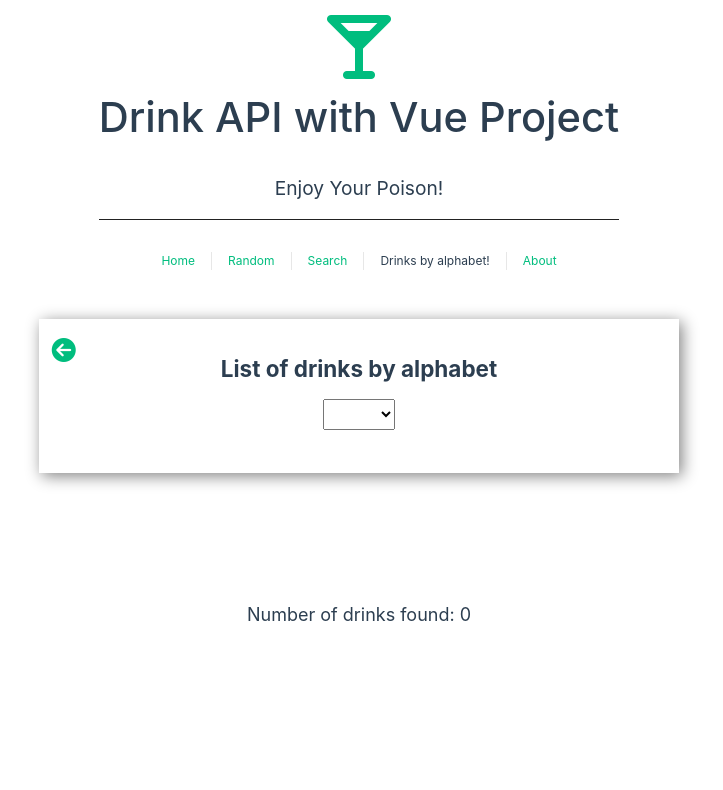
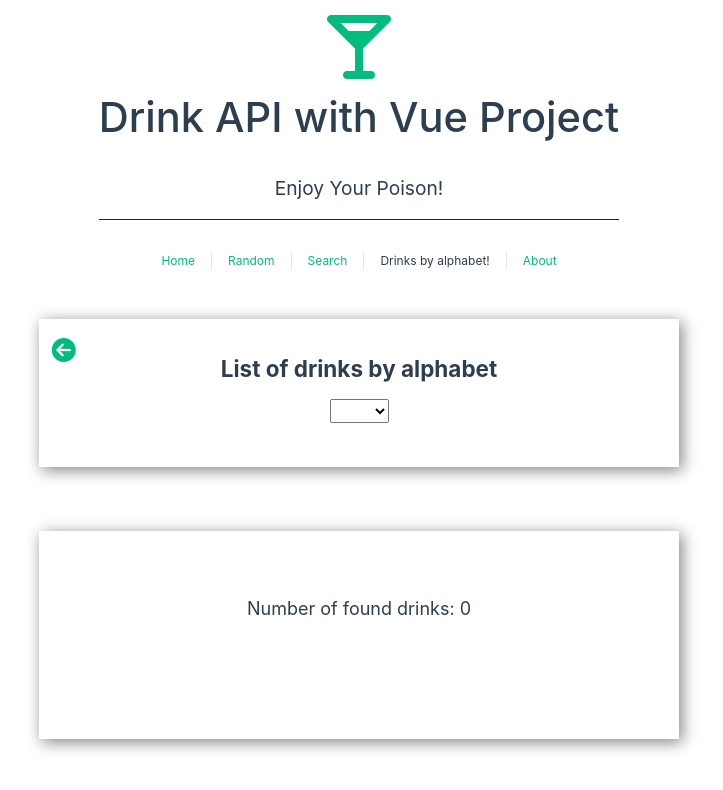
Before and after one commit to Ivet13/vue-drinkAPI, a Vue app in the folder drinkAPI/: page /list in a window 1280 px wide. Shown: the top 790 px of the page, without its empty margins (281-1004 px from the left). Built offline with nearby package versions, Linux system fonts and the light colour scheme.

Commit message:
container refactoring css

```diff
--- a/drinkAPI/src/App.vue
+++ b/drinkAPI/src/App.vue
@@ -69,6 +69,16 @@ nav a:first-of-type {
   border: 0;
 }
 
+.container{
+  margin:auto;
+  text-align: center;
+  width: 50%;
+  padding: 2rem;
+  margin-top: 17px;
+  margin-bottom: 5%;
+  box-shadow: 3px 3px 15px grey;
+}
+
 @media (min-width: 1024px) {
   header {
     /* display: flex; */
--- a/drinkAPI/src/views/AboutView.vue
+++ b/drinkAPI/src/views/AboutView.vue
@@ -1,7 +1,7 @@
 <template>
   <div>
 
-    <main class="about-container">
+    <main class="container">
       <GoBack/>
       <h1>Who did this?</h1>
       <p>KK-Soft@2023</p>
@@ -16,16 +16,3 @@ export default {
   components: {GoBack},
 }
 </script>
-
-<style>
-.about-container{
-  margin:auto;
-  text-align: center;
-  text-align: center;
-    width: 50%;
-  padding: 2rem;
-  margin-top: 17px;
-  margin-bottom: 5%;
-  box-shadow: 3px 3px 15px grey;
-}
-</style>
--- a/drinkAPI/src/views/HomeView.vue
+++ b/drinkAPI/src/views/HomeView.vue
@@ -1,5 +1,5 @@
 <template>
-  <main class="home">
+  <main class="home container">
     <h1>Welcome to our madness!</h1>
     <p>Enjoy browsing for drinks, search for a specific drink or just get a random. It's all connected ... to the API,
       so drinks are being generated.</p>
--- a/drinkAPI/src/views/ItemView.vue
+++ b/drinkAPI/src/views/ItemView.vue
@@ -1,6 +1,6 @@
 <template>
     <div>
-        <section v-if="item" class="random-drink-container-detail">
+        <section v-if="item" class="container">
             <h1>{{ item.strDrink }} - Detailed view</h1>
             <span v-if="IBA">International Bartenders' Association Official Cocktail List!</span>
             <GoBack/>
@@ -120,15 +120,8 @@ export default {
 .drink-detail-wrapper {
     display: flex;
     flex-wrap: wrap;
-}
-
-.random-drink-container-detail {
-    width: 90%;
-    margin: auto;
-    padding: 2rem;
-    margin-top: 17px;
-    margin-bottom: 5%;
-    box-shadow: 3px 3px 15px grey;
+    justify-content: center;
+    align-items: center;
 }
 
 .img-detailed {
--- a/drinkAPI/src/views/ListView.vue
+++ b/drinkAPI/src/views/ListView.vue
@@ -1,6 +1,6 @@
 <template>
     <div>
-        <section  class="list-search-container">
+        <section  class="container">
             <h1>List of drinks by alphabet</h1>
             <GoBack/>
             <div class="search-bar">
@@ -49,8 +49,8 @@
             </div>
         </section>
 
-        <section v-if="items != null" class="results-container">
-            <p>Number of drinks found: {{ items.length }}</p>
+        <section v-if="items != null" class="results-container container">
+            <p>Number of found drinks: {{ items.length }}</p>
             <ul>
         <router-link
         v-for="item in items"
@@ -61,6 +61,8 @@
           <li>{{ item.strDrink }}</li>
 
         </router-link></ul>
+
+
     </section>
     <p v-else class="results-none-display"> No results!</p>
 
@@ -117,16 +119,6 @@ export default {
 </script>
 
 <style>
-.list-search-container{
-    /* width:100%; */
-    margin:auto;
-    text-align: center;
-    width: 50%;
-  padding: 2rem;
-  margin-top: 17px;
-  margin-bottom: 5%;
-  box-shadow: 3px 3px 15px grey;
-}
 .search-bar{
     width: 100%;
     /* height: 2rem; */
@@ -175,11 +167,17 @@ input[type=search]:focus {
     align-items: center;
     font-size:larger;
 }
+
+.results-container > ul{
+  list-style: none;
+  text-align: left;
+  padding: 5%;
+}
 .results-none-display{
     text-align: center;
 }
 select{
-    font-size: x-large;
+    font-size: large;
     text-align: center;
 }
 
--- a/drinkAPI/src/views/RandomItemView.vue
+++ b/drinkAPI/src/views/RandomItemView.vue
@@ -2,9 +2,9 @@
   <main class="home">
     <div>
 
-      <button @click="initData()" class="random-drink-button">Get me a random drink!</button>
+      <button @click="initData()" class="green random-drink-button">Get me a random drink!</button>
     </div>
-    <div v-if="items != null" class="random-drink-container">
+    <div v-if="items != null" class="container">
       <router-link v-for="item in items" :key="item.idDrink"
         :to="{ name: 'item', params: { id: item.idDrink, slug: item.strDrink.replace(/\s+/g, '_') } }" class="">
         <h2>{{ item.strDrink }}</h2>
@@ -62,14 +62,6 @@ export default {
 </script>
 
 <style>
-.random-drink-container {
-  width: 50%;
-  margin: auto;
-  padding: 2rem;
-  margin-top: 17px;
-  margin-bottom: 5%;
-  box-shadow: 3px 3px 15px grey;
-}
 
 img {
   width: 100%;
```
Also changed, not shown: drinkAPI/src/assets/base.css (line endings or trailing spaces).
